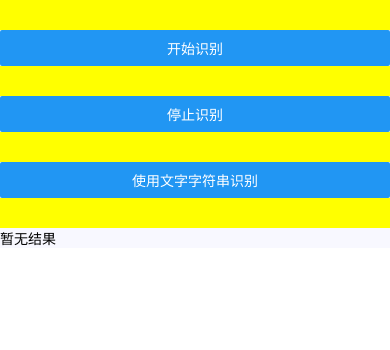
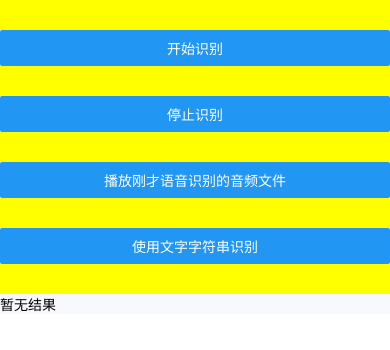
Before and after one commit to OOOOOldZhu/rn-test, a React Native app: screen / in a window 390 px wide. Shown: the top 350 px of the page. Built offline with nearby package versions, Linux system fonts and the light colour scheme.

Commit message:
V1.0.3安卓播放录音文件

```diff
--- a/package.json
+++ b/package.json
@@ -17,7 +17,7 @@
     "react": "16.13.1",
     "react-native": "0.63.0",
     "react-native-dialog": "^5.6.0",
-    "voicesdk": "^1.0.2"
+    "voicesdk": "^1.0.3"
   },
   "devDependencies": {
     "@babel/core": "^7.10.5",
--- a/sdk.js
+++ b/sdk.js
@@ -24,6 +24,7 @@ class SDK {
         this.requestPerssion.bind(this);
         this.setConfig.bind(this);
         this.recognizWithString.bind(this);
+        this.play.bind(this);
     }
     /*
      NLP后端需要的网络请求配置 user_id
@@ -49,7 +50,11 @@ class SDK {
                 word:'语音识别的结果'
                }
             */
-            console.log('js接收的数据 => ' + wordObj.word);
+           try{
+            console.log('js接收的数据 => ' + JSON.stringify(wordObj));
+           }catch(e){
+
+           }
             // 进度管理
             requestApi(wordObj.word)
                 .then(respObj => generateLast(respObj, wordObj))
@@ -115,6 +120,10 @@ class SDK {
             if (callback) callback(0)
         }
     }
+    play(wavFileCode){
+        Voicesdk.play(wavFileCode)
+    }
+
 }
 
 // word = 进度管理
@@ -145,7 +154,6 @@ let requestApi = (word) => {
 let generateLast = (response, wordObj) => {
     return new Promise((resolve, reject) => {
         try {
-            console.log(11)
             let afterResult = {
                 voiceid: wordObj.voiceid,
                 txt: wordObj.word,
@@ -153,10 +161,8 @@ let generateLast = (response, wordObj) => {
                 action: response.data.action,
                 //action_value: response.data.action_value
             }
-            console.log(22)
             resolve(afterResult);
         } catch (e) {
-            console.log(33)
             resolve(
                 {
                     voiceid: wordObj.voiceid,
--- a/voice-view.js
+++ b/voice-view.js
@@ -19,7 +19,7 @@ import sdk from './sdk.js';
  * NLP网络请求需要的参数，根据请求需要参数设置
  */
 //sdk.setConfig({user_id:'number for example 123'});
-
+let wavFileCode;
 
 export default class VoiceView extends Component {
 
@@ -61,6 +61,7 @@ export default class VoiceView extends Component {
                         第三步，引擎开始识别
                     */
                     sdk.startRecognizer((jsonObj, jsonString) => {
+                        wavFileCode = jsonObj.voiceid;
                         this.setState({ enable: true, result: '' + jsonString })
                     });
                 }}
@@ -78,6 +79,16 @@ export default class VoiceView extends Component {
                     sdk.stopRecognizer();
                 }}
                 title='停止识别'
+            />
+            <View style={styles.viewStyle} />
+            <Button
+                style={styles.btnStyle}
+                title='播放刚才语音识别的音频文件'
+                onPress={() => {
+                    if(wavFileCode){
+                        sdk.play(wavFileCode);
+                    }
+                }}
             />
             <View style={styles.viewStyle} />
             <Button
```
